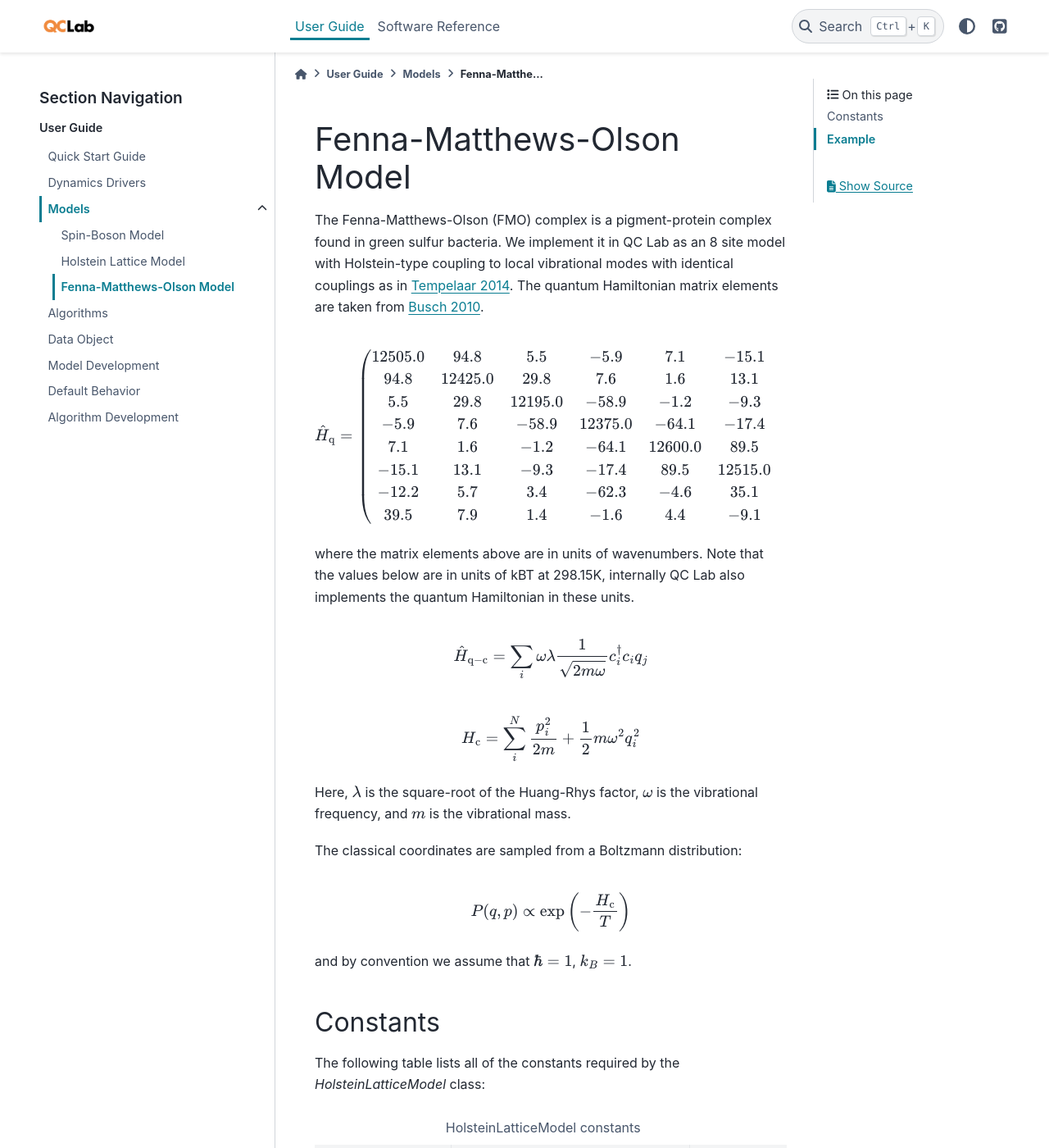
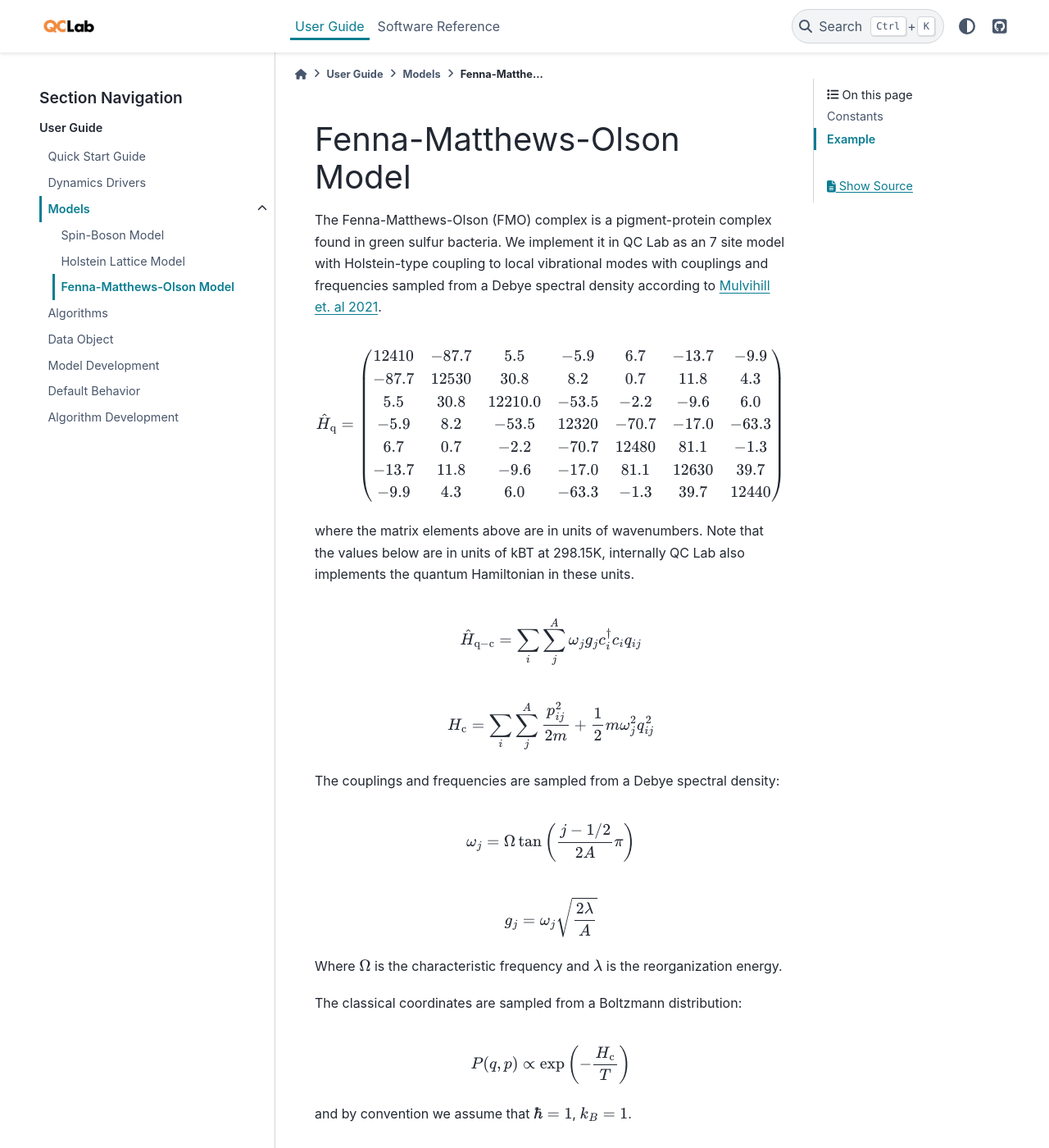
Before and after one commit to tempelaar-team/qc_lab, a Sphinx documentation site: the page built from docs/user_guide/models/fmo_model.rst, in a window 1280 px wide and 1400 px high. Shown: the whole window at 82% size. Built offline with Sphinx 7.4.7 and the PyData theme 0.15.4, drawn with Linux system fonts in a browser that asks for light colours; pages that are not in the unit, such as notebooks, are missing from menus; some of the changed text lies outside the part shown.

Commit message:
updated documentation.

```diff
--- a/docs/user_guide/models/fmo_model.rst
+++ b/docs/user_guide/models/fmo_model.rst
@@ -4,21 +4,20 @@ Fenna-Matthews-Olson Model
 ~~~~~~~~~~~~~~~~~~~~~~~~~~
 
 The Fenna-Matthews-Olson (FMO) complex is a pigment-protein complex found in green sulfur bacteria. We implement it in QC Lab as an
-8 site model with Holstein-type coupling to local vibrational modes with identical couplings as in `Tempelaar 2014 <https://doi.org/10.1021/jp510074q>`_.
-The quantum Hamiltonian matrix elements are taken from `Busch 2010 <https://doi.org/10.1021/jz101541b>`_.
+7 site model with Holstein-type coupling to local vibrational modes with couplings and frequencies sampled from a Debye spectral
+density according to `Mulvihill et. al 2021 <https://doi.org/10.1063/5.0051101>`_.
 
 
 .. math::
 
     \hat{H}_{\mathrm{q}} = \begin{pmatrix}
-        12505.0 & 94.8 & 5.5 & -5.9 & 7.1 & -15.1 & -12.2 & 39.5 \\
-        94.8 & 12425.0 & 29.8 & 7.6 & 1.6 & 13.1 & 5.7 & 7.9 \\
-        5.5 & 29.8 & 12195.0 & -58.9 & -1.2 & -9.3 & 3.4 & 1.4 \\
-        -5.9 & 7.6 & -58.9 & 12375.0 & -64.1 & -17.4 & -62.3 & -1.6 \\
-        7.1 & 1.6 & -1.2 & -64.1 & 12600.0 & 89.5 & -4.6 & 4.4 \\
-        -15.1 & 13.1 & -9.3 & -17.4 & 89.5 & 12515.0 & 35.1 & -9.1 \\
-        -12.2 & 5.7 & 3.4 & -62.3 & -4.6 & 35.1 & 12465.0 & -11.1 \\
-        39.5 & 7.9 & 1.4 & -1.6 & 4.4 & -9.1 & -11.1 & 12700.0
+        12410 & -87.7 & 5.5 & -5.9 & 6.7 & -13.7 & -9.9 \\
+        -87.7 & 12530 & 30.8 & 8.2 & 0.7 & 11.8 & 4.3 \\
+        5.5 & 30.8 & 12210.0 & -53.5 & -2.2 & -9.6 & 6.0 \\
+        -5.9 & 8.2 & -53.5 & 12320 & -70.7 & -17.0 & -63.3 \\
+        6.7 & 0.7 & -2.2 & -70.7 & 12480 & 81.1 & -1.3 \\
+        -13.7 & 11.8 & -9.6 & -17.0 & 81.1 & 12630 & 39.7 \\
+        -9.9 & 4.3 & 6.0 & -63.3 & -1.3 & 39.7 & 12440
     \end{pmatrix}
 
 where the matrix elements above are in units of wavenumbers. Note that the values below are in units of kBT at 298.15K, internally QC Lab
@@ -26,15 +25,24 @@ also implements the quantum Hamiltonian in these units.
 
 .. math::
 
-    \hat{H}_{\mathrm{q-c}} = \sum_{i}\omega\lambda \frac{1}{\sqrt{2m\omega}}c^{\dagger}_{i}c_{i}q_{j}
+    \hat{H}_{\mathrm{q-c}} = \sum_{i}\sum_{j}^{A}\omega_{j}g_{j}c^{\dagger}_{i}c_{i}q_{ij}
 
 .. math::
 
-    H_{\mathrm{c}} = \sum_{i}^{N} \frac{p_{i}^{2}}{2m} + \frac{1}{2}m\omega^{2}q_{i}^{2}
+    H_{\mathrm{c}} = \sum_{i}\sum_{j}^{A} \frac{p_{ij}^{2}}{2m} + \frac{1}{2}m\omega_{j}^{2}q_{ij}^{2}
 
 
+The couplings and frequencies are sampled from a Debye spectral density:
 
-Here, :math:`\lambda` is the square-root of the Huang-Rhys factor, :math:`\omega` is the vibrational frequency, and :math:`m` is the vibrational mass.
+.. math::
+
+    \omega_{j} = \Omega\tan\left(\frac{j - 1/2}{2A}\pi\right)
+
+.. math::
+
+    g_{j} = \omega_{j}\sqrt{\frac{2\lambda}{A}}
+
+Where :math:`\Omega` is the characteristic frequency and :math:`\lambda` is the reorganization energy.
 
 The classical coordinates are sampled from a Boltzmann distribution:
 
@@ -58,15 +66,18 @@ The following table lists all of the constants required by the `HolsteinLatticeM
    * - `temp` :math:`(T)`
      - Temperature
      - 1
-   * - `lambda` :math:`(\lambda)`
-     - Square-root of the Huang-Rhys factor
-     - :math:`\sqrt{0.05}`
-   * - `w` :math:`(\omega)`
-     - Vibrational frequency
-     - 117 :math:`\mathrm{cm}^{-1}`
    * - `mass` :math:`(m)`
      - Vibrational mass
      - 1
+   * - `A` :math:`(A)`
+     - Number of bosons
+     - 200
+   * - `W` :math:`(\Omega)`
+     - Characteristic frequency
+     - 106.14 :math:`\mathrm{cm}^{-1}`
+   * - `l_reorg` :math:`(\lambda)`
+     - Reorganization energy
+     - 35 :math:`\mathrm{cm}^{-1}`
 
 
 Example
--- a/docs/user_guide/models/holstein_model.rst
+++ b/docs/user_guide/models/holstein_model.rst
@@ -92,7 +92,7 @@ Example
     sim.algorithm = MeanField()
 
     # define an initial diabatic wavefunction
-    wf_db_0 = np.zeros((sim.model.constants.N), dtype=np.complex128)
+    wf_db_0 = np.zeros((sim.model.constants.num_quantum_states), dtype=np.complex128)
     wf_db_0[0] = 1.0 + 0.0j
     sim.state.wf_db = wf_db_0
 
```
Also changed, not shown: other parts of docs/user_guide/models/fmo_model.rst (+1 -1 lines).
